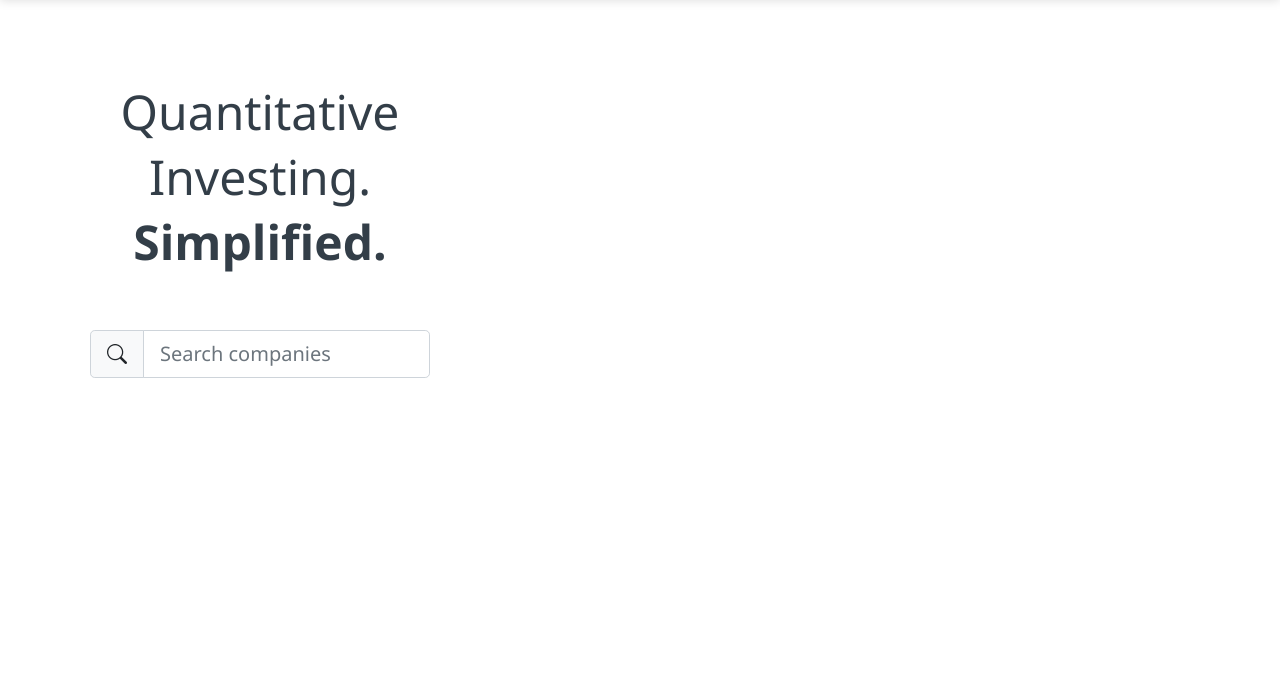
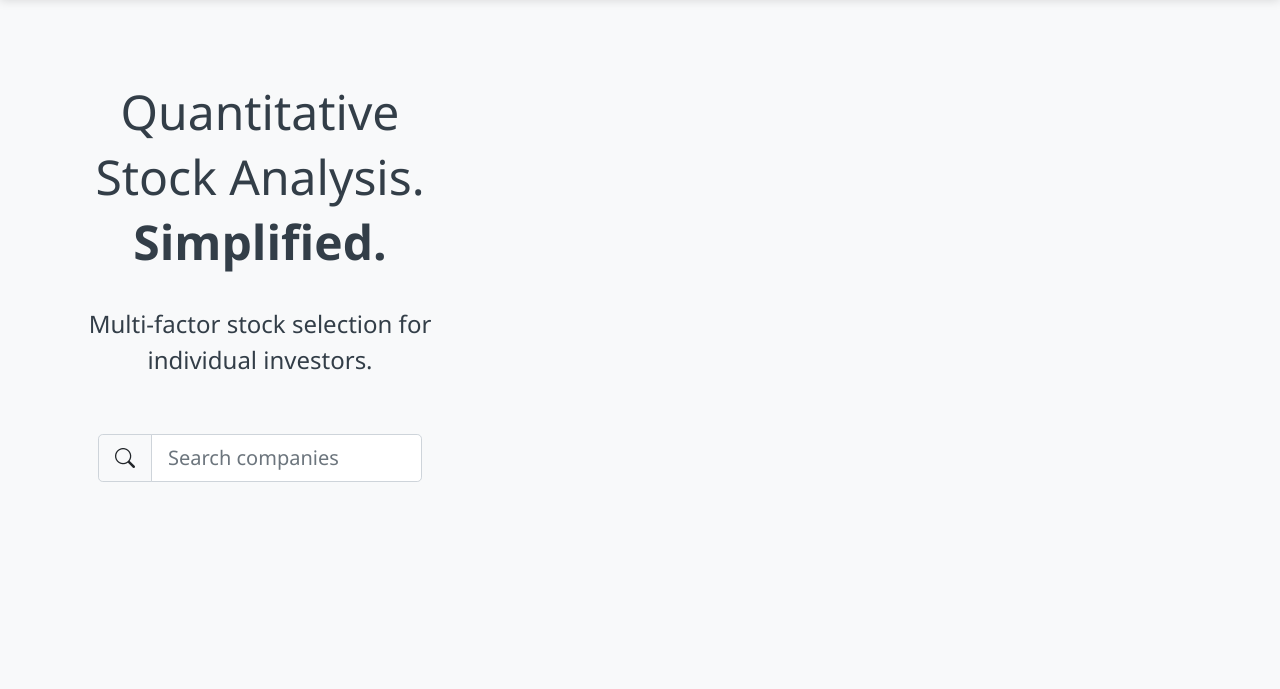
Before and after one commit to mattcullenmeyer/tinytrader, a Django app: page / in a window 1280 px wide. Shown: the part 66-755 px from the top of the page. Run offline with Django 3.2, Linux system fonts and the light colour scheme.

Commit message:
added h2 to home page

```diff
--- a/static/css/base.css
+++ b/static/css/base.css
@@ -4,6 +4,6 @@
 }
 
 .navbar {
-  margin-bottom: 2rem;
+  /*margin-bottom: 2rem;*/
   box-shadow: 0 0 10px rgba(0, 0, 0, 0.15);
 }
--- a/static/css/home/home.css
+++ b/static/css/home/home.css
@@ -6,7 +6,7 @@ body {
 .h1-title {
   font-size: 3.0rem;
   font-weight: 300;
-  margin-top: 3rem;
+  margin-top: 5rem;
   text-align: center;
   line-height: 135%;
 }
@@ -14,3 +14,15 @@ body {
 .h1-strong {
   font-weight: 600;
 }
+
+.h1-title span {
+  display: block;
+}
+
+.h2-subtitle {
+  font-size: 1.5rem;
+  font-weight: 400;
+  margin-top: 2rem;
+  text-align: center;
+  line-height: 150%;
+}
--- a/templates/pages/home.html
+++ b/templates/pages/home.html
@@ -5,20 +5,26 @@
   <link rel="stylesheet" href="{% static 'css/home/home.css' %}">
 {% endblock %}
 
-{% block title %}TinyTrader | Quant Investing{% endblock title %}
+{% block title %}TinyTrader | Quantitatie Stock Analysis{% endblock title %}
 
 {% block content %}
 
-<div class="bg-transparent">
+<div class="bg-light">
   <div class="container">
-    <div class="row">
+    <div class="row" style="padding-bottom: 10rem;">
       <div class="col-sm-4">
+
         <h1 class="h1-title">
-          Quantitative Investing.
+          <span>Quantitative</span>
+          <span>Stock Analysis.</span>
           <span class="h1-strong">Simplified.</span>
         </h1>
 
-        <form class="px-2 py-5">
+        <h2 class="h2-subtitle">
+          Multi-factor stock selection for individual investors.
+        </h2>
+
+        <form class="px-3 py-5">
           <div class="input-group input-group-lg">
             <span class="input-group-text bg-light bi-search"></span>
             <input id="body-search" class="form-control" type="search" placeholder="Search companies" aria-label="Search">
```
